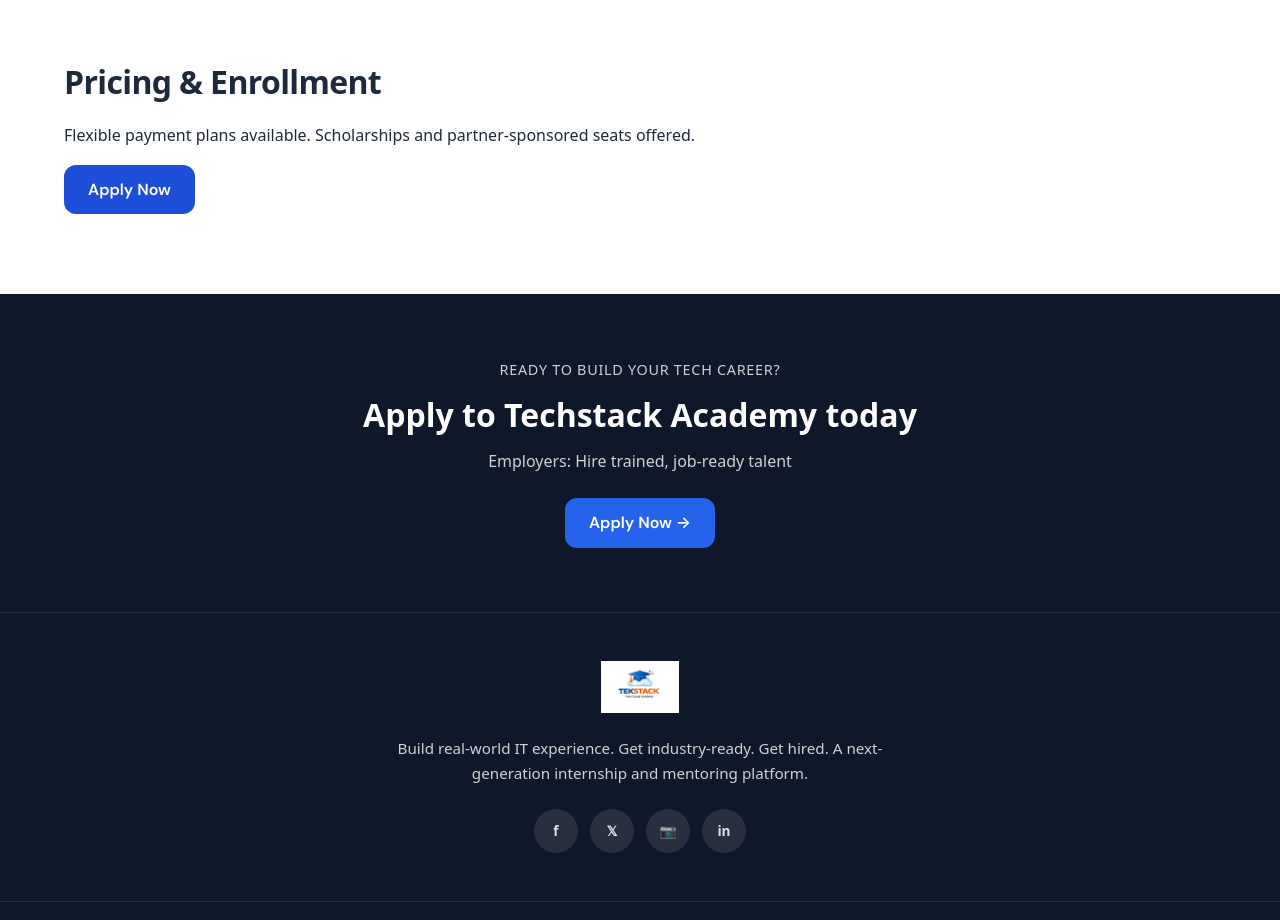
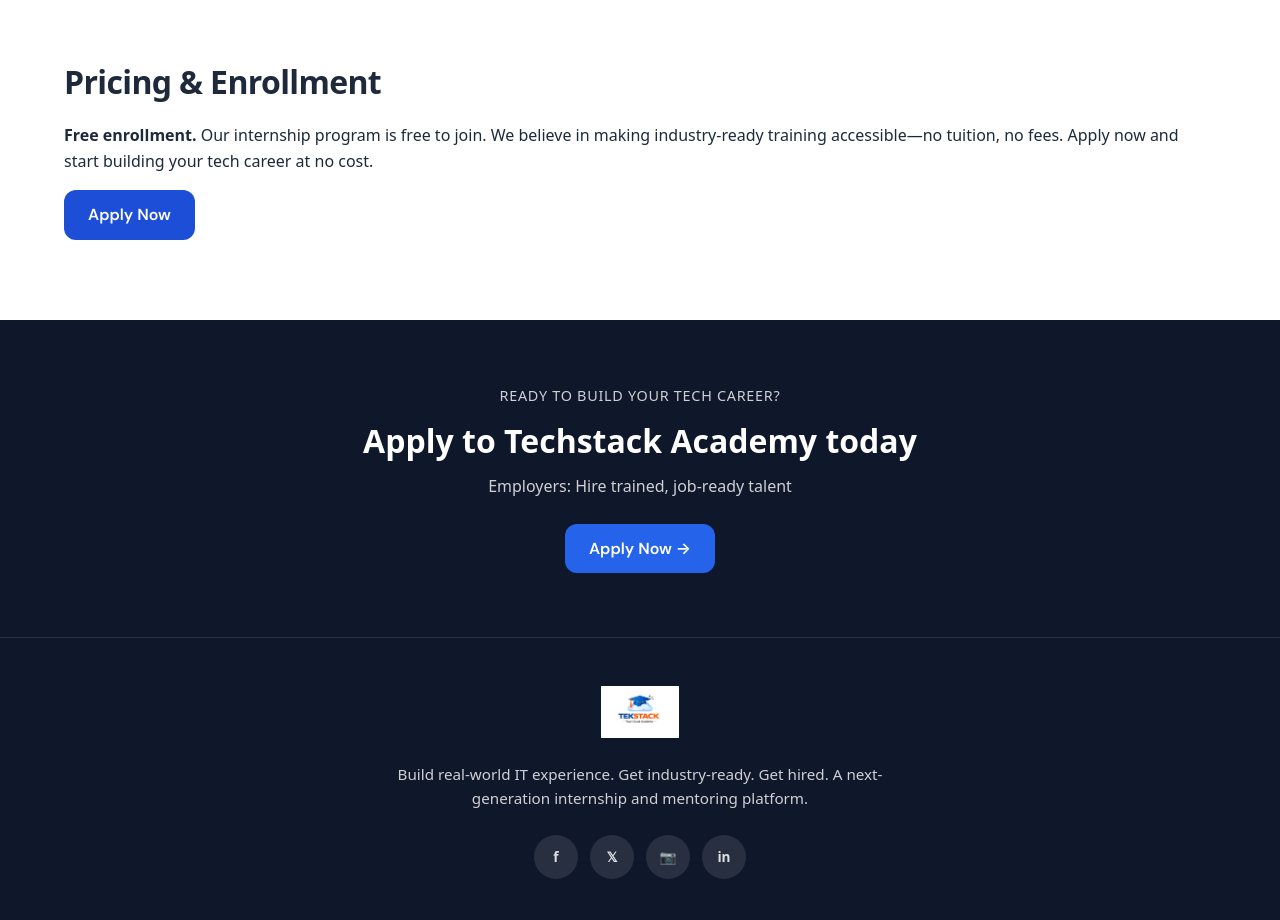
Before and after one commit to nhockcuncon77/TeckStack-Academy, a React (Vite) app in the folder client/: page /programs in a window 1280 px wide. Shown: the part 2900-3820 px from the top of the page. Built offline with nearby package versions, Linux system fonts and the light colour scheme; no server answers.

Commit message:
Programs: free enrollment messaging
Co-authored-by: Cursor <cursoragent@cursor.com>

```diff
--- a/client/src/pages/Programs.jsx
+++ b/client/src/pages/Programs.jsx
@@ -116,9 +116,10 @@ export default function Programs() {
 
         <section className="section program-block">
           <h2 className="section-title">Pricing & Enrollment</h2>
-          <p>
-            Flexible payment plans available. Scholarships and partner-sponsored seats
-            offered.
+          <p className="pricing-free">
+            <strong>Free enrollment.</strong> Our internship program is free to join. We believe
+            in making industry-ready training accessible—no tuition, no fees. Apply now and
+            start building your tech career at no cost.
           </p>
           <Link to="/apply" className="btn btn-primary" style={{ marginTop: '1rem' }}>
             Apply Now
```
